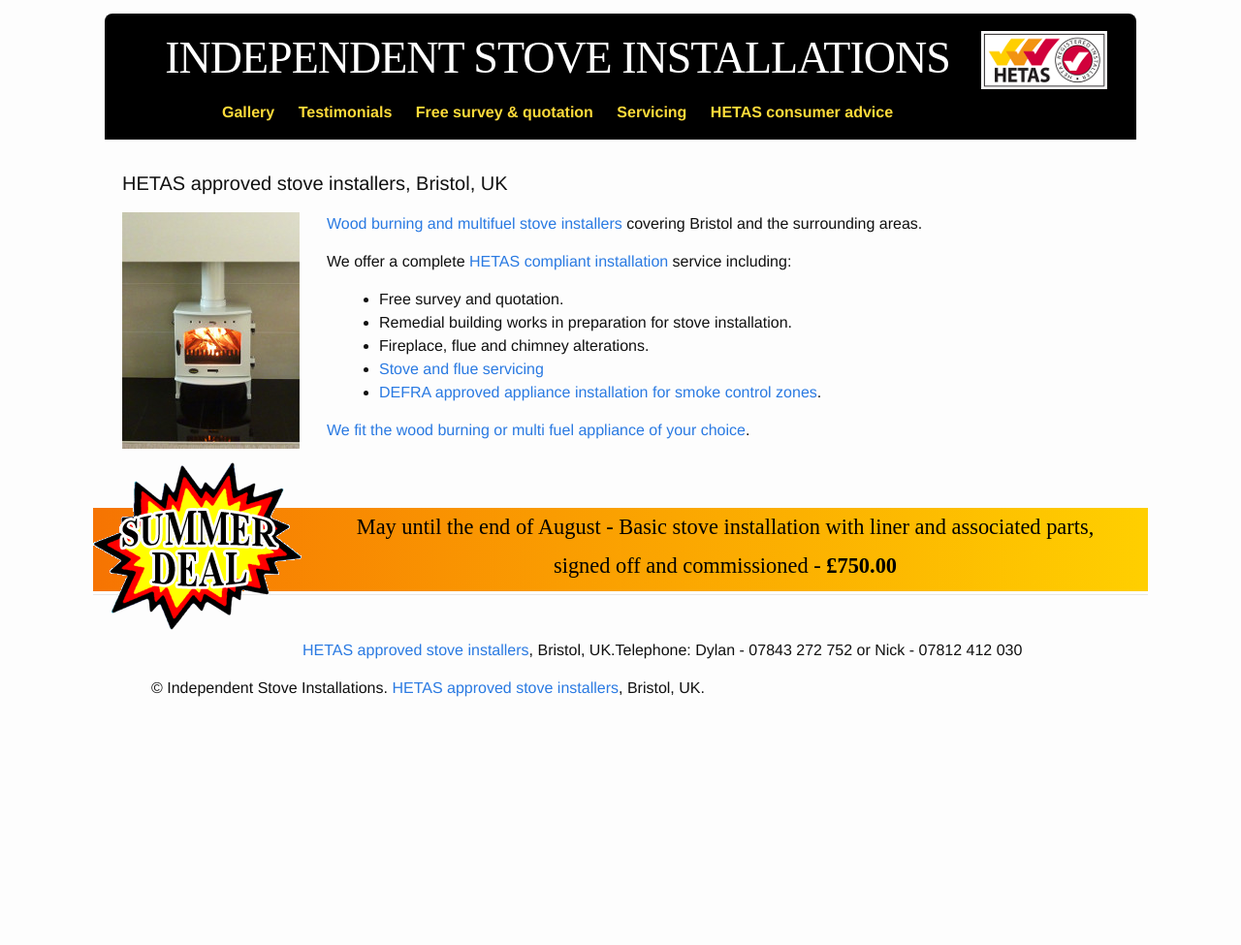
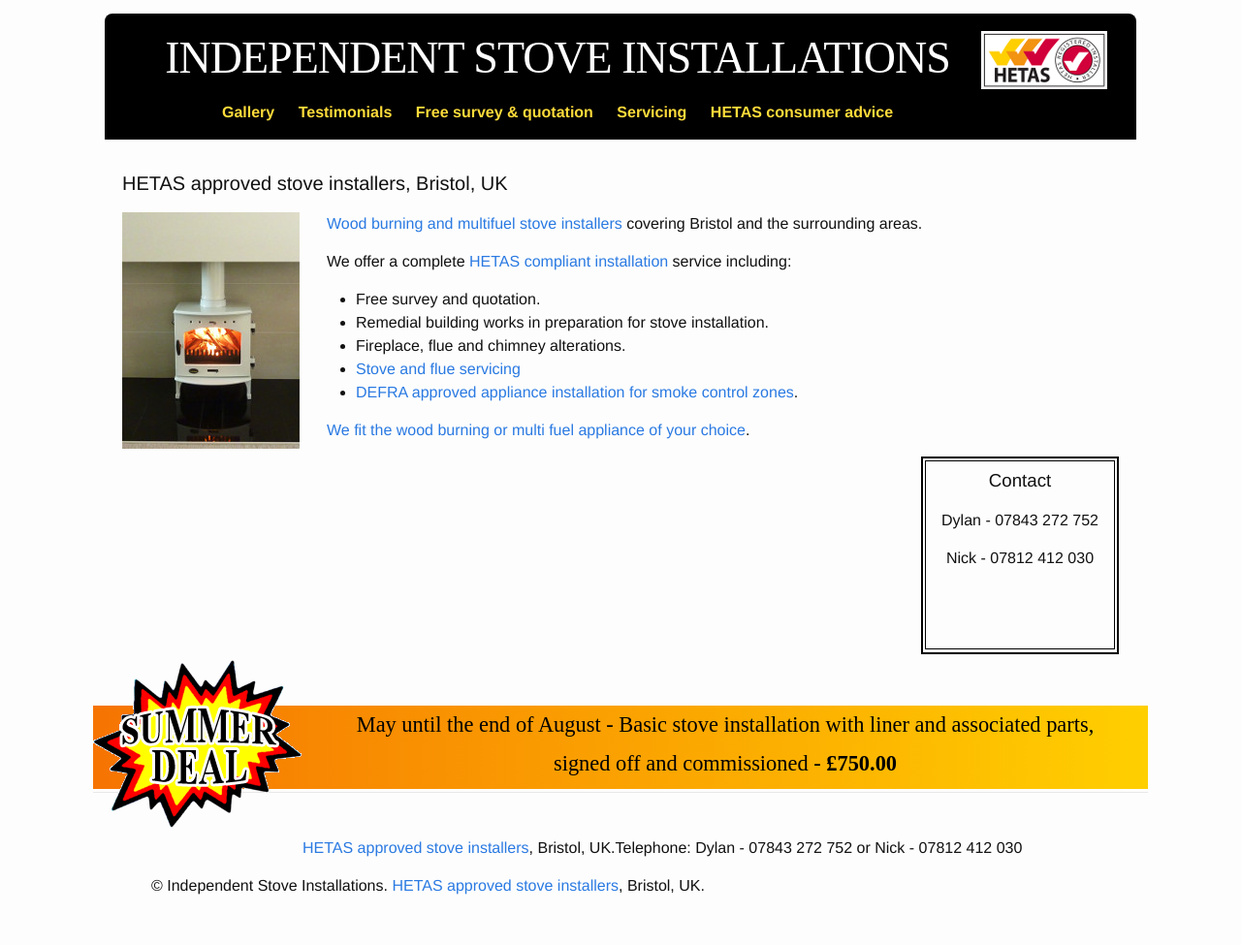
Before and after one commit to steventux/independentstoveinstallations, a Jekyll site: the page built from index.html, in a window 1280 px wide. Shown: the whole page at 97% size. Built offline with Jekyll 4.4.1, drawn with Linux system fonts in a browser that asks for light colours; before the commit the page ends 900 px from its top, so only the background shows below that.

Commit message:
Add contact box to homepage

```diff
--- a/_includes/contact.html
+++ b/_includes/contact.html
@@ -1,5 +1,7 @@
 <div class="contact">
-  <h3>Contact</h3>
-  <p>Dylan - 07843 272 752</p>
-  <p>Nick - 07812 412 030</p>
+  <div class="inner">
+    <h3>Contact</h3>
+    <p>Dylan - 07843 272 752</p>
+    <p>Nick - 07812 412 030</p>
+  </div>
 </div>
--- a/_sass/_layout.scss
+++ b/_sass/_layout.scss
@@ -30,17 +30,22 @@
 }
 .home {
   .page-body {
-    ul {
-      margin-left: 265px;
-    }
+    width: 60%;
+    display: inline-block;
   }
   .contact {
-    position: relative;
-    top: -220px;
+    display: inline-block;
     float:right;
     height: 200px;
     width: 200px;
     border: 2px solid black;
+    .inner {
+      border: 1px solid black;
+      margin: 2px;
+      min-height: 181px;
+      text-align: center;
+      padding: 6px;
+    }
   }
 }
 
--- a/index.html
+++ b/index.html
@@ -12,5 +12,6 @@
       </a>
     </div>
     <div class="page-body">{{ site.data.index.body | markdownify }}</div>
+    {% include contact.html %}
   </div>
 </article>
```
